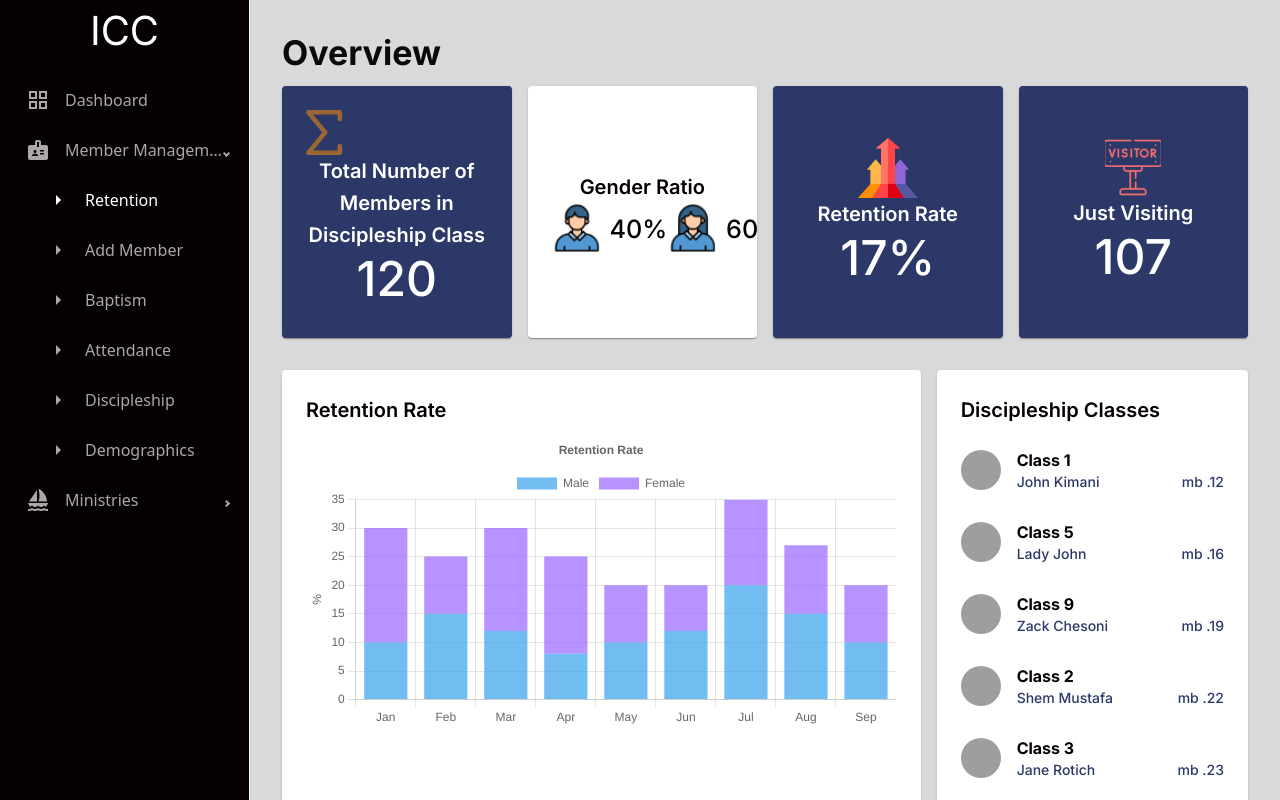
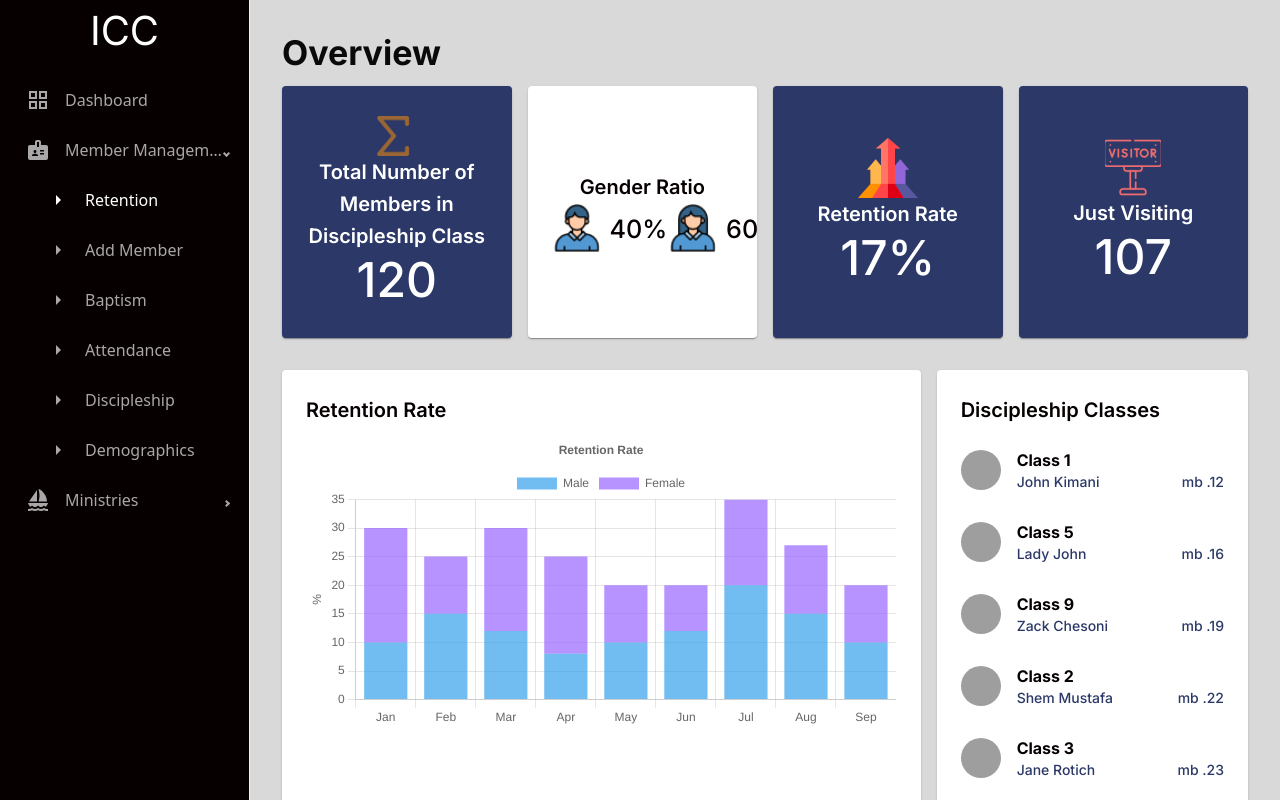
Before and after one commit to Tedmbg/statistics, a React (Vite) app in the folder ChurchBI/: page /retantionRate in a window 1280 px wide. Built offline with nearby package versions, Linux system fonts and the light colour scheme; grey boxes are pictures that could not be loaded.

Commit message:
modify total card

```diff
--- a/ChurchBI/src/pages/membership-management/retantionRate/RetentionRate.jsx
+++ b/ChurchBI/src/pages/membership-management/retantionRate/RetentionRate.jsx
@@ -136,12 +136,15 @@ function RetentionRate() {
               backgroundColor: "#2B3868",
               color: "#fff",
               height: "15.75rem",
-              textAlign: "center",
+              display: "flex",
+              justifyContent: "center",
+              flexDirection:"column",
+              alignItems:"center"
             }}
           >
             {/* Replace with your actual image path */}
-            <img src="assets/total members.png" alt="Total Members" />
-            <Typography variant="h6">
+            <img src="assets/total members.png" alt="Total Members" style={{height:"2.5rem",width:"2.5rem"}} />
+            <Typography variant="h6" align="center">
               Total Number of Members in Discipleship Class
             </Typography>
             <Typography variant="h3">120</Typography>
```
